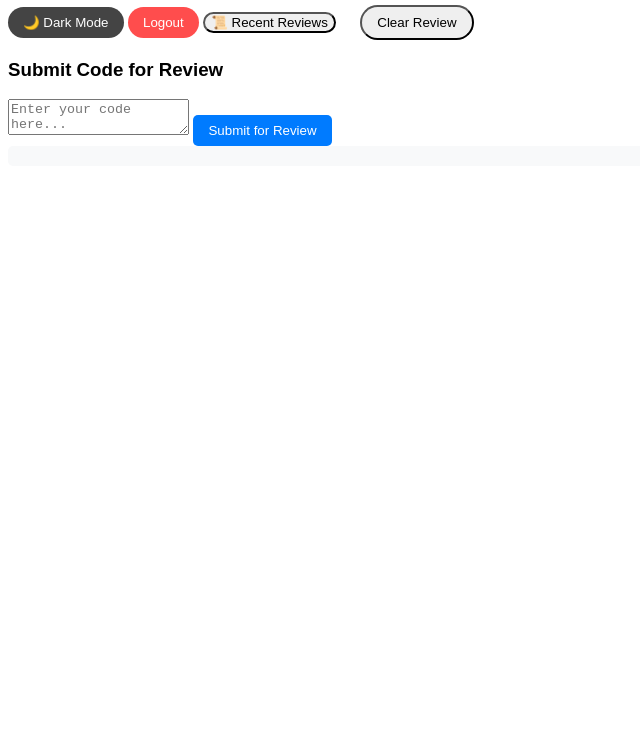
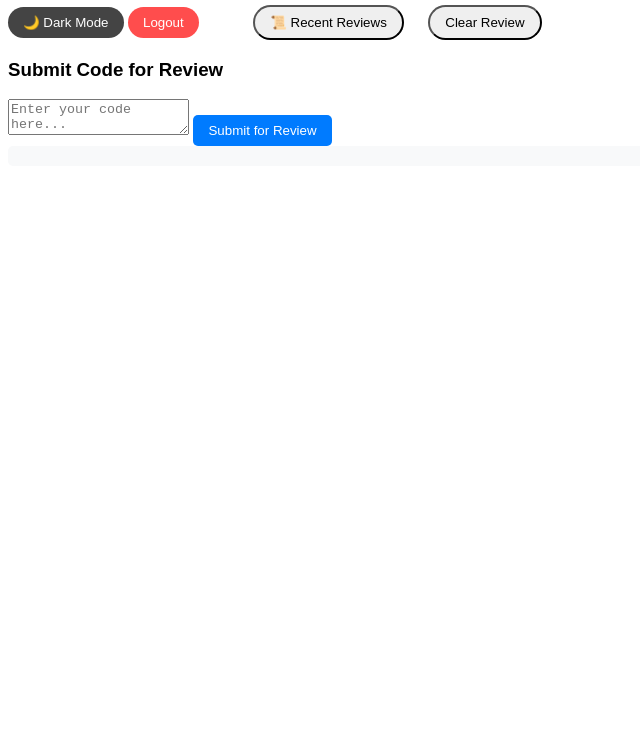
Before and after one commit to Emzee-Creates/ai-code-review, a plain HTML site: page frontend/dashboard.html in a window 1280 px wide. Shown: the part 63-800 px from the top of the page, without its empty margins (0-640 px from the left). Drawn offline with Linux system fonts and the light colour scheme; sample sign-in values are in the browser's storage.

Commit message:
Update dashboard.css

```diff
--- a/frontend/dashboard.css
+++ b/frontend/dashboard.css
@@ -117,7 +117,8 @@ body {
 #recentReviewsTab{
     border-radius: 20px;
     margin-right: 20px;
-    padding: 8px 15px
+    margin-left: 50px;
+    padding: 8px 15px;
     cursor: pointer;
 }
 
```
